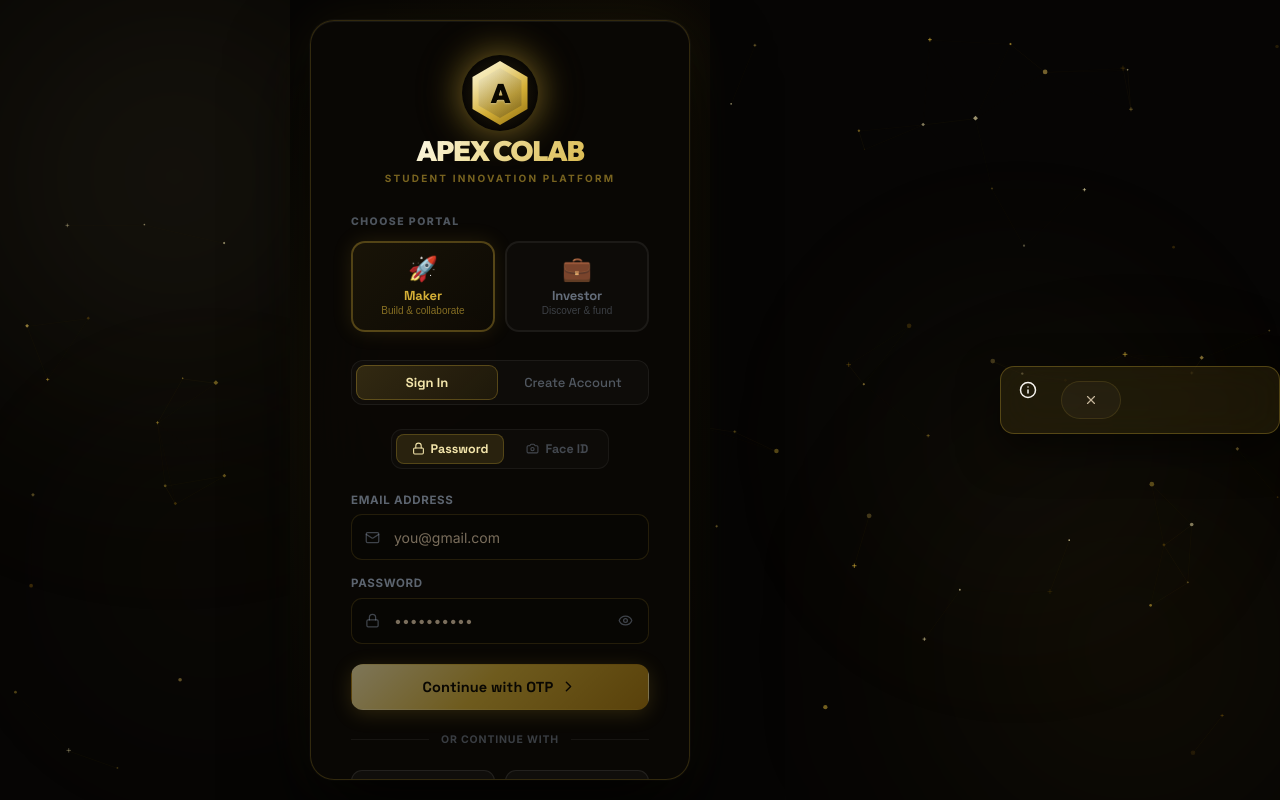
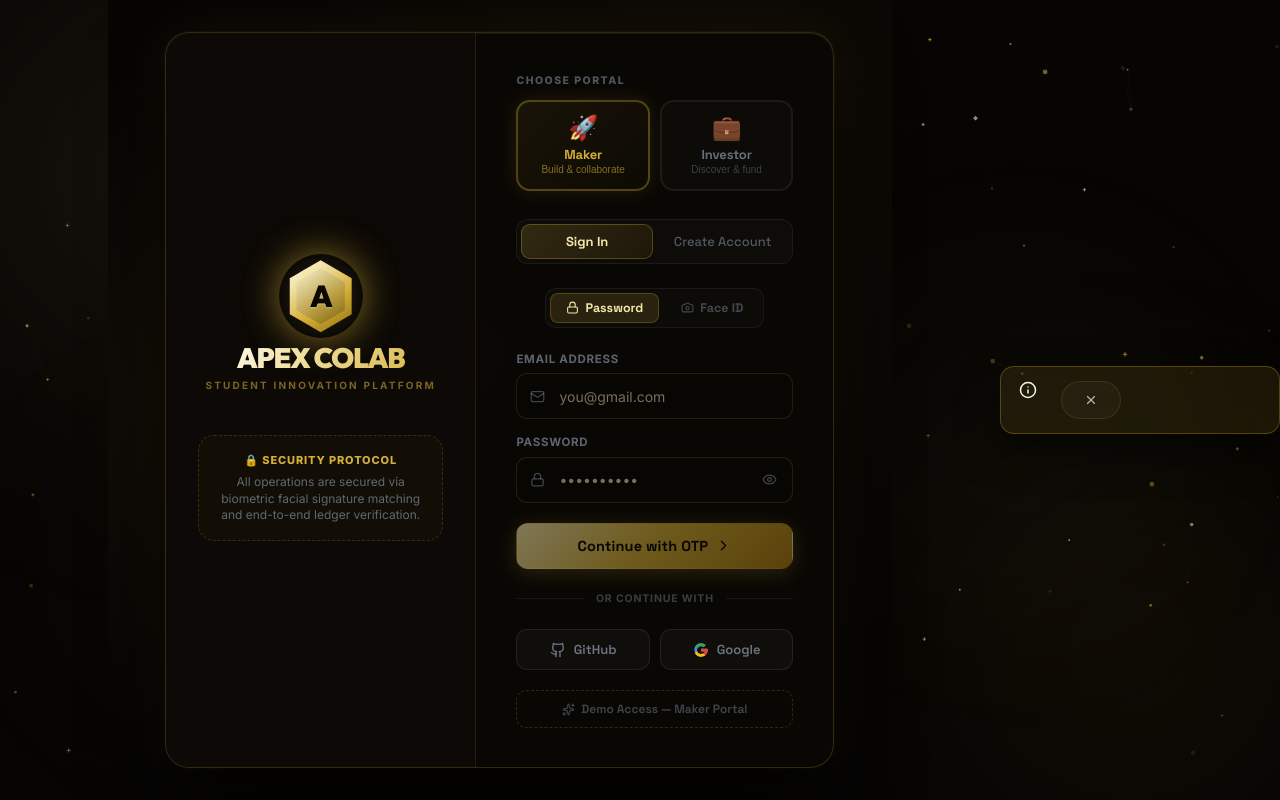
Before and after one commit to Krushanth-M/apex-colab, a React (Vite) app: page / in a window 1280 px wide. Built offline with nearby package versions, Linux system fonts and the light colour scheme.

Commit message:
Refine: Convert login portal to dual-column laptop ratio layout

```diff
--- a/src/views/Auth.jsx
+++ b/src/views/Auth.jsx
@@ -738,8 +738,7 @@ function FaceUnlock({ onLogin }) {
 /* ─────────────────────────────────────────────────────────
    Sign In Form
 ───────────────────────────────────────────────────────── */
-function SignInForm({ onLogin, triggerOtp, portalMode }) {
-  const [authType,  setAuthType]  = useState('password'); // 'password' | 'face'
+function SignInForm({ onLogin, triggerOtp, portalMode, authType, setAuthType }) {
   const [email,     setEmail]     = useState('');
   const [password,  setPassword]  = useState('');
 
@@ -834,7 +833,38 @@ function SignInForm({ onLogin, triggerOtp, portalMode }) {
           </button>
         </form>
       ) : (
-        <FaceUnlock onLogin={() => onLogin({ mode: 'biometric', role: portalMode })} />
+        <div style={{
+          display: 'flex',
+          flexDirection: 'column',
+          alignItems: 'center',
+          gap: 16,
+          textAlign: 'center',
+          padding: '20px 10px',
+          animation: 'fade-in 0.3s ease'
+        }}>
+          <div style={{
+            width: 44, height: 44, borderRadius: '50%',
+            background: 'rgba(212,175,55,0.1)',
+            display: 'flex', alignItems: 'center', justifyContent: 'center',
+            color: '#d4af37', marginBottom: 4
+          }}>
+            <Shield size={20} />
+          </div>
+          <h4 style={{ fontSize: 16, fontWeight: 800, color: '#f3e5ab', margin: 0, fontFamily: "'Space Grotesk', sans-serif" }}>
+            Biometric Scan Active
+          </h4>
+          <p style={{ fontSize: 13, color: 'rgba(148,163,184,0.5)', margin: 0, lineHeight: 1.5, maxWidth: '280px' }}>
+            Please position your face in the circular scanner frame on the left side of the screen.
+          </p>
+          <button
+            type="button"
+            className="btn btn-ghost"
+            onClick={() => setAuthType('password')}
+            style={{ borderRadius: 10, padding: '8px 18px', fontSize: 12, marginTop: 10 }}
+          >
+            Use Password Instead
+          </button>
+        </div>
       )}
     </div>
   );
@@ -1288,6 +1318,7 @@ function OtpModal({ email, onClose, onVerified }) {
 export default function Auth({ onLogin }) {
   const [tab,        setTab]        = useState('signin');
   const [portalMode, setPortalMode] = useState('maker');
+  const [authType,   setAuthType]   = useState('password'); // 'password' | 'face'
   const [showGoogle, setShowGoogle] = useState(false);
   const [showOtp,    setShowOtp]    = useState(false);
   const [otpEmail,   setOtpEmail]   = useState('');
@@ -1306,18 +1337,96 @@ export default function Auth({ onLogin }) {
 
   return (
     <div className="auth-page">
-      {/* ── Card ── */}
+      {/* ── Card (Laptop Ratio Landscape Container) ── */}
       <div
         className="auth-card"
         role="main"
         aria-label="Apex Colab Authentication"
-        style={{ maxHeight: '95vh', overflowY: 'auto' }}
+        style={{
+          maxHeight: '92vh',
+          maxWidth: '920px',
+          width: '90%',
+          display: 'grid',
+          gridTemplateColumns: '1fr 1.15fr',
+          padding: '0px',
+          overflow: 'hidden',
+          borderRadius: '24px',
+          boxSizing: 'border-box'
+        }}
       >
+        {/* Left Side: Branding / Security Checkpoint / Face Biometrics */}
+        <div style={{
+          background: 'rgba(15, 12, 8, 0.65)',
+          borderRight: '1px solid rgba(212, 175, 55, 0.12)',
+          padding: '40px 32px',
+          display: 'flex',
+          flexDirection: 'column',
+          alignItems: 'center',
+          justifyContent: 'center',
+          gap: '24px',
+          position: 'relative',
+          boxSizing: 'border-box'
+        }}>
+          {authType === 'face' && tab === 'signin' ? (
+            <FaceUnlock onLogin={() => onLogin({ mode: 'biometric', role: portalMode })} />
+          ) : (
+            <>
               {/* Logo */}
-        <div className="auth-logo">
-          <ApexLogo size={64} />
+              <div className="auth-logo" style={{ marginBottom: 0 }}>
+                <ApexLogo size={72} />
               </div>
 
+              {/* Security info card */}
+              <div style={{
+                width: '100%',
+                display: 'flex',
+                flexDirection: 'column',
+                alignItems: 'center',
+                justifyContent: 'center',
+                marginTop: '10px'
+              }}>
+                <div style={{
+                  background: 'rgba(212,175,55,0.03)',
+                  border: '1px dashed rgba(212,175,55,0.2)',
+                  borderRadius: '16px',
+                  padding: '16px 20px',
+                  textAlign: 'center',
+                  width: '100%',
+                  maxWidth: '280px',
+                  boxSizing: 'border-box'
+                }}>
+                  <span style={{
+                    fontSize: '11px',
+                    fontWeight: 800,
+                    color: '#d4af37',
+                    textTransform: 'uppercase',
+                    letterSpacing: '0.08em',
+                    display: 'block',
+                    marginBottom: '4px'
+                  }}>🔒 Security Protocol</span>
+                  <p style={{
+                    fontSize: '12px',
+                    color: 'rgba(148, 163, 184, 0.6)',
+                    margin: 0,
+                    lineHeight: 1.4
+                  }}>
+                    All operations are secured via biometric facial signature matching and end-to-end ledger verification.
+                  </p>
+                </div>
+              </div>
+            </>
+          )}
+        </div>
+
+        {/* Right Side: Interactive Forms & Portal Selector */}
+        <div style={{
+          padding: '40px',
+          display: 'flex',
+          flexDirection: 'column',
+          justifyContent: 'center',
+          overflowY: 'auto',
+          boxSizing: 'border-box'
+        }}>
           {/* Portal chooser */}
           <PortalChooser value={portalMode} onChange={setPortalMode} />
 
@@ -1325,9 +1434,9 @@ export default function Auth({ onLogin }) {
           <TabBar active={tab} onChange={setTab} />
 
           {/* Forms */}
-        <div>
+          <div style={{ flex: 1 }}>
             {tab === 'signin'
-            ? <SignInForm onLogin={onLogin} triggerOtp={handleTriggerOtp} portalMode={portalMode} />
+              ? <SignInForm onLogin={onLogin} triggerOtp={handleTriggerOtp} portalMode={portalMode} authType={authType} setAuthType={setAuthType} />
               : <RegisterForm onLogin={onLogin} portalMode={portalMode} />
             }
           </div>
@@ -1366,6 +1475,7 @@ export default function Auth({ onLogin }) {
             </button>
           </div>
         </div>
+      </div>
 
       {/* Modals */}
       {showGoogle && (
```
Lines whose indentation alone changed are shown as unchanged.
